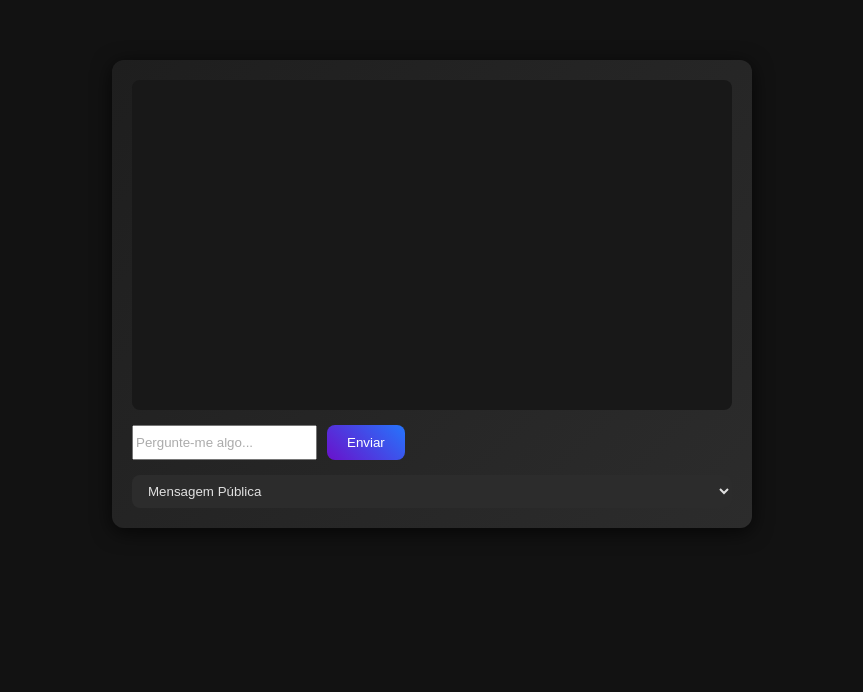
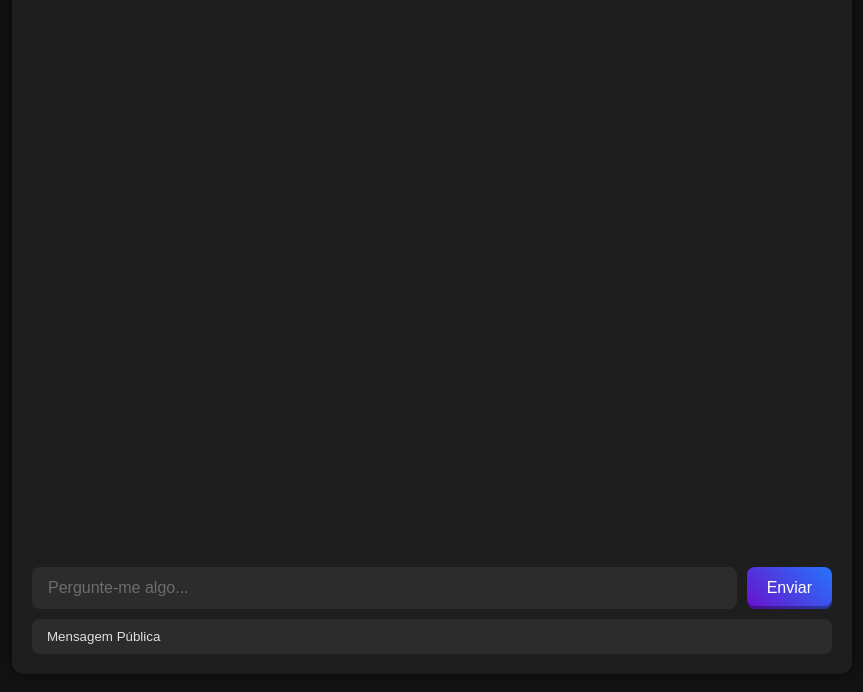
Before and after one commit to flisboa999/guiaturismo, a plain HTML site: page public/index.html in a window 1280 px wide. Shown: the part 106-798 px from the top of the page, without its empty margins (208-1071 px from the left). Drawn offline with Linux system fonts and the light colour scheme; no server answers.

Commit message:
Refatoração style.css + inicializa e exporta auth em firebase-setup.js

```diff
--- a/public/js/firebase-setup.js
+++ b/public/js/firebase-setup.js
@@ -39,8 +39,11 @@ const functions = getFunctions(app, "us-central1");
 console.log("[SETUP][INIT] Inicializou getFunctions (Funções Cloud)");
 
 
-// Opcional: Inicializar Auth
-// export const auth = getAuth(app);
+// Instancia o módulo de autenticação do Firebase vinculado ao app → gerencia sessões, tokens e usuários
+const auth = getAuth(app);
+
+// Cria provedor OAuth para login via conta Google → facilita autenticação segura e padronizada
+const provider = new GoogleAuthProvider();
 
 // Conecta automaticamente no emulador se estiver rodando localmente
 if (location.hostname === "localhost") {
@@ -66,4 +69,4 @@ const analytics = getAnalytics(app);
 console.log("[SETUP] Inicializou analytics");
 
 // Exportar o app, db, functions
-export { app, db, functions, analytics };
+export { app, db, functions, analytics , auth, provider };
--- a/public/style.css
+++ b/public/style.css
@@ -1,167 +1,143 @@
-/* Define estilo global: fonte moderna, layout centralizado, tema escuro */
+/* Fonte moderna e leve, layout centralizado, fundo escuro e texto claro → foco no contraste e legibilidade */
 body {
-    font-family: 'Segoe UI', Tahoma, Geneva, Verdana, sans-serif; /* Fonte limpa e legível */
-    margin: 0;
-    padding: 0;
-    background-color: #121212; /* Fundo escuro para contraste */
-    color: #e0e0e0; /* Texto claro para boa leitura */
-    display: flex; /* Centraliza o conteúdo */
-    justify-content: center;
-    align-items: center;
-    height: 100vh; /* Ocupa toda a altura da tela */
+    font-family: 'Segoe UI', Tahoma, Geneva, Verdana, sans-serif; /* Fonte sem serifa, limpa */
+    margin: 0; padding: 0; /* Remove espaçamentos padrão */
+    background-color: #121212; /* Tema escuro */
+    color: #e0e0e0; /* Texto claro para contraste */
+    display: flex; justify-content: center; align-items: center; /* Centraliza vertical e horizontalmente */
+    height: 100vh; /* Ocupa toda a altura da viewport */
 }
 
-/* Container principal do chat → centralizado e com visual elegante */
+/* Container central do chat → largura confortável, estrutura flexível e visual com profundidade */
 .chat-container {
     width: 100%;
-    max-width: 600px; /* Limita largura para manter legibilidade */
-    background-color: #1e1e1e; /* Fundo do container mais claro que o body */
-    border-radius: 12px; /* Cantos arredondados para suavidade */
-    box-shadow: 0 4px 20px rgba(0, 0, 0, 0.7); /* Sombra para profundidade */
+    max-width: 800px; /* Mais espaço para mensagens longas */
+    height: 90vh; /* Ocupa quase toda a tela, mantendo margens */
+    display: flex; flex-direction: column; justify-content: space-between; /* Layout vertical: mensagens + input */
+    background-color: #1e1e1e; /* Fundo levemente diferente do body */
+    border-radius: 12px; /* Cantos arredondados */
+    box-shadow: 0 0 10px rgba(0,0,0,0.5); /* Sombra sutil para elevação */
     padding: 20px;
-    display: flex;
-    flex-direction: column;
-    gap: 15px; /* Espaçamento entre elementos internos */
 }
 
-/* Estilo do container do chat → aplica gradiente sutil e transição suave para efeito ao interagir */
-.chat-container {
-    background: linear-gradient(135deg, #1e1e1e, #2c2c2c); /* Gradiente escuro na diagonal para profundidade */
-    transition: box-shadow 0.3s ease; /* Suaviza a alteração de sombra no hover */
+/* Área de mensagens → expande dinamicamente, com rolagem automática para overflow */
+#chat-log {
+    flex-grow: 1; /* Preenche o espaço restante entre input e topo */
+    overflow-y: auto; /* Habilita rolagem vertical quando necessário */
+    display: flex; flex-direction: column; gap: 10px; /* Empilha mensagens com espaçamento */
+    padding-right: 10px; /* Evita sobreposição com scrollbar */
 }
 
-/* Ao passar o mouse sobre o container → adiciona sombra para criar efeito de elevação */
-.chat-container:hover {
-    box-shadow: 0 8px 25px rgba(0, 0, 0, 0.5); /* Sombra mais intensa, dando destaque ao container */
+/* Estilo base para mensagens: fundo escuro, padding e cantos arredondados, quebras de linha automáticas */
+.user-message, .bot-message {
+    background-color: #252525; /* Base escura para ambas */
+    padding: 12px 16px;
+    border-radius: 8px;
+    max-width: 75%; /* Limita largura para melhor leitura */
+    word-break: break-word; /* Evita overflow com palavras longas */
 }
 
-/* Área onde as mensagens são exibidas */
-#chat-log {
-    background-color: #181818; /* Contraste sutil com container */
-    padding: 15px;
-    border-radius: 8px; /* Cantos arredondados */
-    height: 300px; /* Altura fixa com rolagem */
-    overflow-y: auto; /* Habilita scroll vertical */
-    display: flex;
-    flex-direction: column;
-    gap: 10px; /* Espaço entre as mensagens */
+/* Mensagem do usuário → alinhada à direita com tom mais claro */
+.user-message {
+    align-self: flex-end;
+    background-color: #333; /* Tom mais claro que o bot */
 }
 
-/* Aplica animação de entrada suave para cada mensagem adicionada */
-#chat-log > div {
-    animation: fadeInUp 0.3s ease forwards; /* Suaviza a inserção das mensagens */
+/* Mensagem do bot → alinhada à esquerda com tom mais escuro */
+.bot-message {
+    align-self: flex-start;
+    background-color: #252525;
 }
 
-/* Define animação fadeInUp → mensagem sobe levemente ao aparecer */
-@keyframes fadeInUp {
-    from {
-        opacity: 0; /* Começa invisível */
-        transform: translateY(10px); /* Deslocamento inicial para baixo */
-    }
-    to {
-        opacity: 1; /* Fica visível */
-        transform: translateY(0); /* Posição original */
-    }
+/* Área de input → fixa no final do container, elementos lado a lado */
+.input-area {
+    display: flex;
+    gap: 10px; /* Espaçamento entre input e botão */
+    margin-top: 10px; /* Separação do chat-log */
 }
 
-
-
-/* Personaliza a barra de rolagem do chat para combinar com o tema escuro e manter estética consistente */
-#chat-log {
-    scrollbar-width: thin; /* Barra fina em navegadores que suportam (Firefox) */
-    scrollbar-color: #6a11cb #1e1e1e; /* Cor do thumb (roxo) e track (fundo escuro) */
+/* Input → estilo confortável, fundo escuro, sem borda, foco claro */
+#prompt-input {
+    flex-grow: 1; /* Ocupa todo o espaço disponível */
+    padding: 12px 16px;
+    border-radius: 8px; border: none;
+    background-color: #2c2c2c; color: #e0e0e0;
+    outline: none; /* Remove borda padrão ao focar */
+    font-size: 1rem;
+    box-sizing: border-box; /* Inclui padding na largura */
 }
 
-/* Define largura da scrollbar no Chrome, Edge e Safari */
-#chat-log::-webkit-scrollbar {
-    width: 8px; /* Barra estreita para visual discreto */
+/* Placeholder → cor suave e transição ao focar */
+#prompt-input::placeholder {
+    color: #888;
+    opacity: 0.7; /* Visível mas discreto */
+    transition: opacity 0.3s ease; /* Suaviza mudança de opacidade */
 }
 
-/* Estilo do trilho (track) da scrollbar */
-#chat-log::-webkit-scrollbar-track {
-    background: #1e1e1e; /* Mantém coerência com o fundo do chat */
+/* Ao focar → placeholder fica mais transparente para destacar o texto digitado */
+#prompt-input:focus::placeholder {
+    opacity: 0.3;
 }
 
-/* Estilo do controle (thumb) da scrollbar */
-#chat-log::-webkit-scrollbar-thumb {
-    background: #6a11cb; /* Cor vibrante para destacar a barra de rolagem */
-    border-radius: 4px; /* Cantos arredondados para aparência suave */
+/* Foco no input → borda roxa e leve brilho para indicar interação */
+#prompt-input:focus {
+    border: 2px solid #6a11cb;
+    box-shadow: 0 0 5px rgba(106, 17, 203, 0.5);
 }
 
-/* Estilo das mensagens enviadas pelo usuário */
-.user-message {
-    background-color: #333; /* Fundo escuro diferenciado */
-    padding: 10px 15px;
-    border-radius: 10px;
-    align-self: flex-end; /* Alinha à direita */
-    max-width: 80%; /* Evita que ocupe toda a largura */
-    word-break: break-word; /* Quebra palavras longas */
+/* Botão de envio → integrado ao input com estilo chamativo e efeitos suaves */
+#send-button {
+    padding: 12px 20px; border: none; border-radius: 8px;
+    background: linear-gradient(45deg, #6a11cb, #2575fc); /* Gradiente vibrante */
+    color: #fff; cursor: pointer; font-size: 1rem;
+    transition: background 0.3s ease, transform 0.2s ease, box-shadow 0.2s ease; /* Efeitos suaves */
+    box-shadow: inset 0 -3px 0 rgba(0, 0, 0, 0.3); /* Profundidade no botão */
 }
 
-/* Estilo das mensagens enviadas pelo bot */
-.bot-message {
-    background-color: #252525; /* Cor distinta das mensagens do usuário */
-    padding: 10px 15px;
-    border-radius: 10px;
-    align-self: flex-start; /* Alinha à esquerda */
-    max-width: 80%;
-    word-break: break-word;
+/* Hover no botão → leve zoom e sombra para indicar interação */
+#send-button:hover {
+    transform: scale(1.05); /* Amplia ligeiramente */
+    box-shadow: 0 4px 15px rgba(0, 0, 0, 0.3);
 }
 
-/* Área de input: input + botão alinhados lado a lado */
-.input-area {
-    display: flex;
-    gap: 10px; /* Espaço entre o input e o botão */
+/* Select para tipo de mensagem → estilizado para combinar com tema */
+#message-type {
+    margin-top: 10px;
+    padding: 10px 15px;
+    border-radius: 8px; border: none;
+    background-color: #2c2c2c; color: #e0e0e0;
+    cursor: pointer; appearance: none; /* Remove estilo nativo */
+    transition: background 0.3s ease; /* Suaviza mudança no hover */
 }
 
-/* Quando o input recebe foco → borda e brilho para destacar */
-#prompt-input:focus {
-    border: 2px solid #6a11cb; /* Cor roxa na borda */
-    box-shadow: 0 0 10px rgba(106, 17, 203, 0.5); /* Brilho suave */
+/* Hover no select → cor de fundo mais clara */
+#message-type:hover {
+    background-color: #3a3a3a;
 }
 
-/* Estilo padrão do placeholder → cor e transição suave */
-#prompt-input::placeholder {
-    color: #888; /* Tom neutro e discreto */
-    opacity: 0.7; /* Visível, mas não chamativo */
-    transition: opacity 0.3s ease; /* Transição suave ao focar */
-}
-
-/* Quando o input recebe foco → placeholder fica mais transparente */
-#prompt-input:focus::placeholder {
-    opacity: 0.3; /* Menos destacado para priorizar o conteúdo digitado */
-}
-
-/* Estilo do botão de envio → aparência moderna e chamativa */
-#send-button {
-    padding: 10px 20px;
-    border: none;
-    border-radius: 8px;
-    background: linear-gradient(45deg, #6a11cb, #2575fc); /* Gradiente vibrante */
-    color: #fff; /* Texto branco para contraste */
-    cursor: pointer;
-    transition: background 0.3s ease, transform 0.2s ease, box-shadow 0.2s ease; /* Suaviza efeitos ao interagir */
-}
-
-/* Efeito visual quando o mouse passa sobre o botão */
-#send-button:hover {
-    background: linear-gradient(45deg, #2575fc, #6a11cb); /* Inverte o gradiente */
-    transform: scale(1.05); /* Aumenta ligeiramente o tamanho */
-    box-shadow: 0 4px 15px rgba(0, 0, 0, 0.3); /* Sombra sutil para destaque */
-}
-
-/* Estilo do indicador de loading → texto discreto */
+/* Indicador de loading → discreto abaixo do input */
 #loading {
     text-align: center;
     font-size: 0.9em;
-    color: #888; /* Tom neutro para não chamar muita atenção */
+    color: #888;
+    margin-top: 10px;
 }
 
-/* Estilo do seletor de tipo de mensagem */
-#message-type {
-    padding: 8px 12px;
-    border-radius: 8px;
-    border: none;
-    background-color: #2c2c2c; /* Fundo escuro coerente com o tema */
-    color: #e0e0e0; /* Texto claro para legibilidade */
+/* Scrollbar moderna → fina, com cores personalizadas que combinam com o tema */
+#chat-log {
+    scrollbar-width: thin; /* Firefox */
+    scrollbar-color: #6a11cb #1e1e1e; /* Thumb roxo, track escuro */
 }
+
+#chat-log::-webkit-scrollbar {
+    width: 8px; /* Barra estreita */
+}
+
+#chat-log::-webkit-scrollbar-track {
+    background: #1e1e1e; /* Fundo escuro da track */
+}
+
+#chat-log::-webkit-scrollbar-thumb {
+    background: #6a11cb; /* Thumb roxo para destaque */
+    border-radius: 4px; /* Suaviza as bordas */
+}
```
